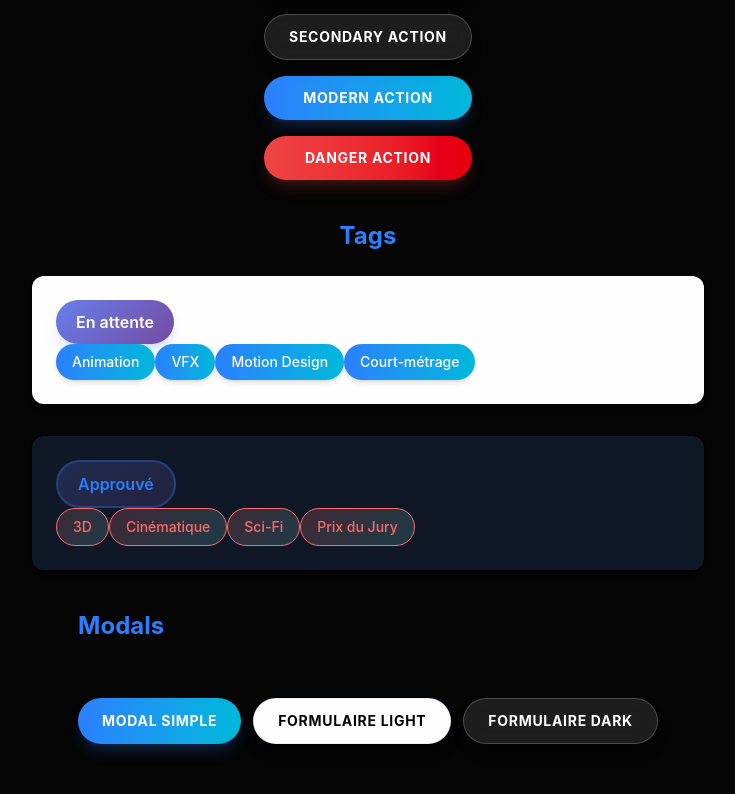
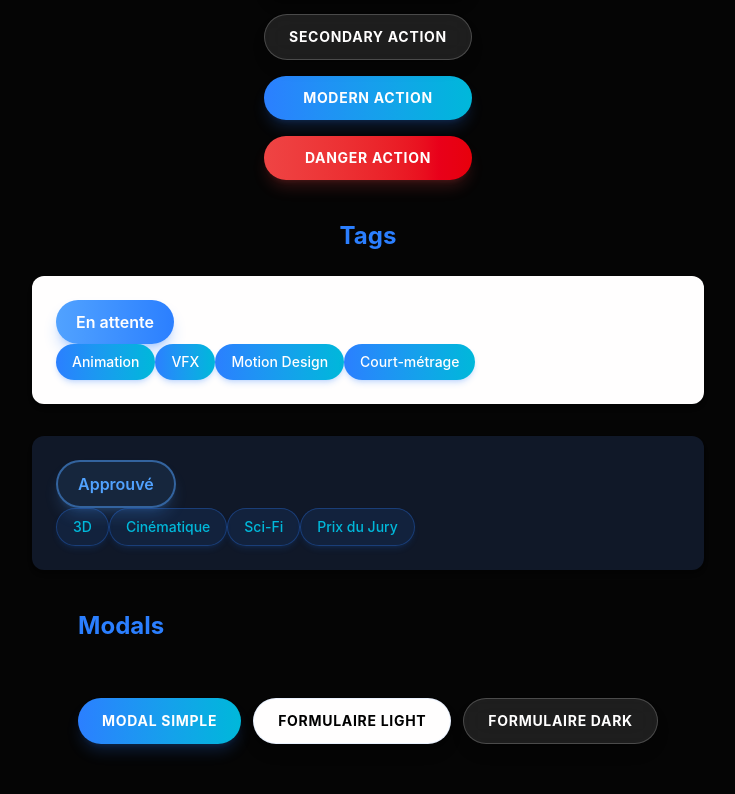
Before and after one commit to SZ-Leaf/MarsAI-Bordeaux-Pokemons, a React (Vite) app in the folder frontend/: page / in a window 1280 px wide. Shown: the part 970-1764 px from the top of the page, without its empty margins (272-1007 px from the left). Built offline with nearby package versions, Linux system fonts and the light colour scheme.

Commit message:
udapte color dark-tags

```diff
--- a/frontend/src/components/ui/tags.css
+++ b/frontend/src/components/ui/tags.css
@@ -5,36 +5,32 @@
 
 /* Style de base des tags */
 .tag {
-  @apply px-2 py-1;
   @apply inline-flex items-center gap-2 px-4 py-2 rounded-full text-sm font-medium transition-all duration-200;
   animation: tagAppear 0.2s ease;
 }
 
 /* Tag variant light */
 .tag-light {
-  @apply text-white shadow-md;
   @apply bg-linear-to-r from-blue to-cyan;
+  @apply text-white;
+  @apply shadow-md shadow-blue/20;
 }
 
 .tag-light:hover {
-  @apply hover:scale-102 hover:shadow-xl
+  @apply hover:scale-105 hover:shadow-lg hover:shadow-cyan/30;
 }
 
 /* Tag variant dark */
 .tag-dark {
-  @apply border;
-  background: linear-gradient(135deg,
-    rgba(255, 107, 107, 0.2) 0%,
-    rgba(78, 205, 196, 0.2) 100%);
-  color: var(--primary-color, #FF6B6B);
-  border-color: var(--primary-color, #FF6B6B);
-  @apply hover:scale-102 hover:shadow-xl
+  @apply bg-blue/10 backdrop-blur-sm;
+  @apply border border-blue/30;
+  @apply text-cyan;
+  @apply shadow-md shadow-blue/10;
 }
 
 .tag-dark:hover {
-  background: linear-gradient(135deg,
-    rgba(255, 107, 107, 0.3) 0%,
-    rgba(78, 205, 196, 0.3) 100%);
+  @apply bg-blue/20 border-cyan/50;
+  @apply hover:scale-102 hover:shadow-lg hover:shadow-cyan/20;
 }
 
 /* Tag statut - style spécial */
@@ -43,17 +39,16 @@
 }
 
 .tag-status.tag-light {
-  background: linear-gradient(135deg, #667eea 0%, #764ba2 100%);
-  @apply shadow-lg shadow-blue/20;
+  @apply bg-linear-to-r from-sky to-blue;
+  @apply text-white;
+  @apply shadow-lg shadow-blue/30;
 }
 
 .tag-status.tag-dark {
-  @apply border-2;
-  background: linear-gradient(135deg,
-    rgba(102, 126, 234, 0.2) 0%,
-    rgba(118, 75, 162, 0.2) 100%);
-  @apply text-blue;
-  @apply border-blue/30;
+  @apply bg-sky/10 backdrop-blur-sm;
+  @apply border-2 border-sky/50;
+  @apply text-sky;
+  @apply shadow-lg shadow-sky/20;
 }
 
 /* Animation d'apparition */
```
